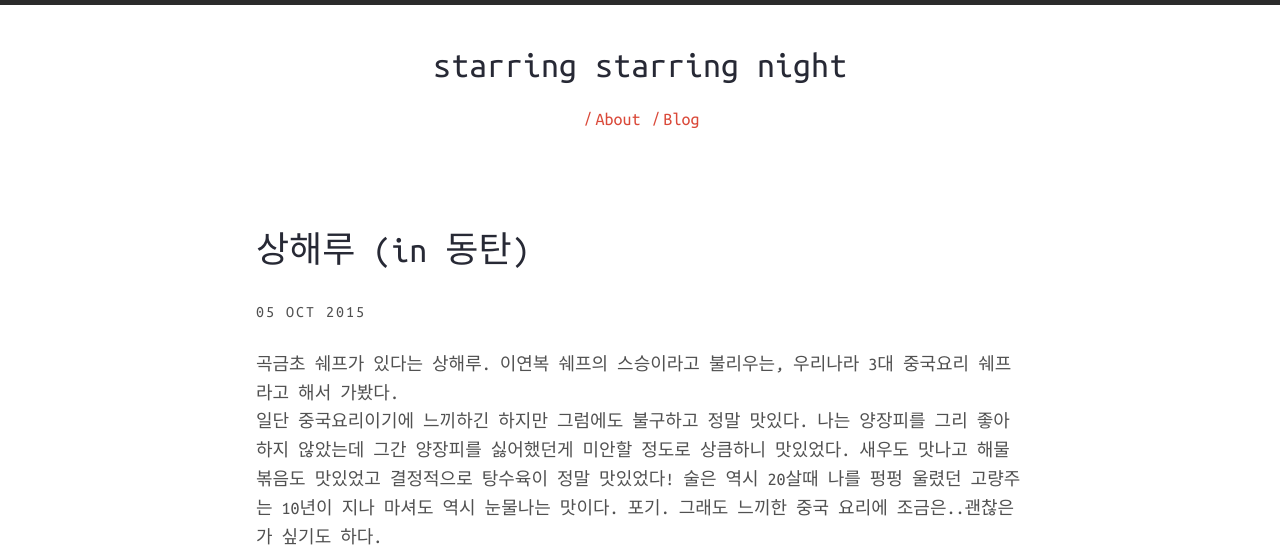
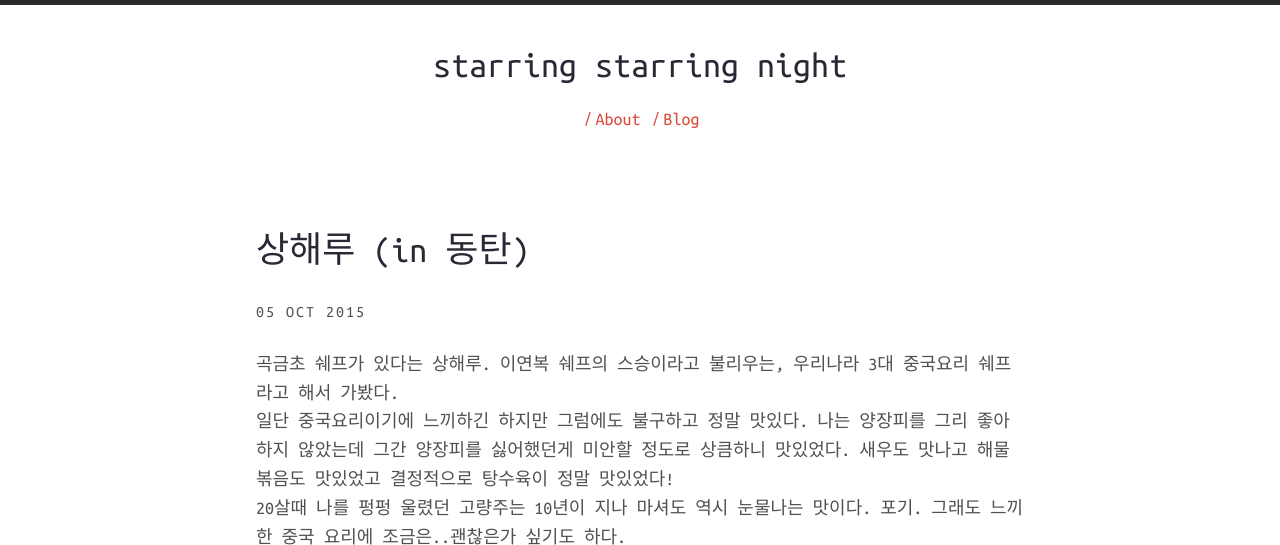
Before and after one commit to hahajh/hahajh.github.com, a Jekyll site: the page built from _posts/2015-10-05-sanghaeru.md, in a window 1280 px wide and 900 px high, cut to the strip 0-545 px from the top of the window. Built offline with Jekyll 4.4.1, drawn with Linux system fonts in a browser that asks for light colours; nearby versions of some CDN libraries.

Commit message:
Mr Hyde was here …

```diff
--- a/_posts/2015-10-05-sanghaeru.md
+++ b/_posts/2015-10-05-sanghaeru.md
@@ -5,7 +5,7 @@ tags: [restaurant, personal-taste]
 ---
 곡금초 쉐프가 있다는 상해루. 이연복 쉐프의 스승이라고 불리우는, 우리나라 3대 중국요리 쉐프라고 해서 가봤다.
 일단 중국요리이기에 느끼하긴 하지만 그럼에도 불구하고 정말 맛있다. 나는 양장피를 그리 좋아하지 않았는데 그간 양장피를 싫어했던게 미안할 정도로 상큼하니 맛있었다. 새우도 맛나고 해물 볶음도 맛있었고 결정적으로 탕수육이 정말 맛있었다!
-술은 역시 20살때 나를 펑펑 울렸던 고량주는 10년이 지나 마셔도 역시 눈물나는 맛이다. 포기. 그래도 느끼한 중국 요리에 조금은..괜찮은가 싶기도 하다.
+20살때 나를 펑펑 울렸던 고량주는 10년이 지나 마셔도 역시 눈물나는 맛이다. 포기. 그래도 느끼한 중국 요리에 조금은..괜찮은가 싶기도 하다.
 
 메인 요리와 식사로 나온 짬뽕 ~
 ![요리 조합](http://lh3.googleusercontent.com/-o64R1OsW2RY/VhKGomFqHPI/AAAAAAAAAJ0/z3LLWuztRZ0/s1280/upload_-1.jpg)
```
